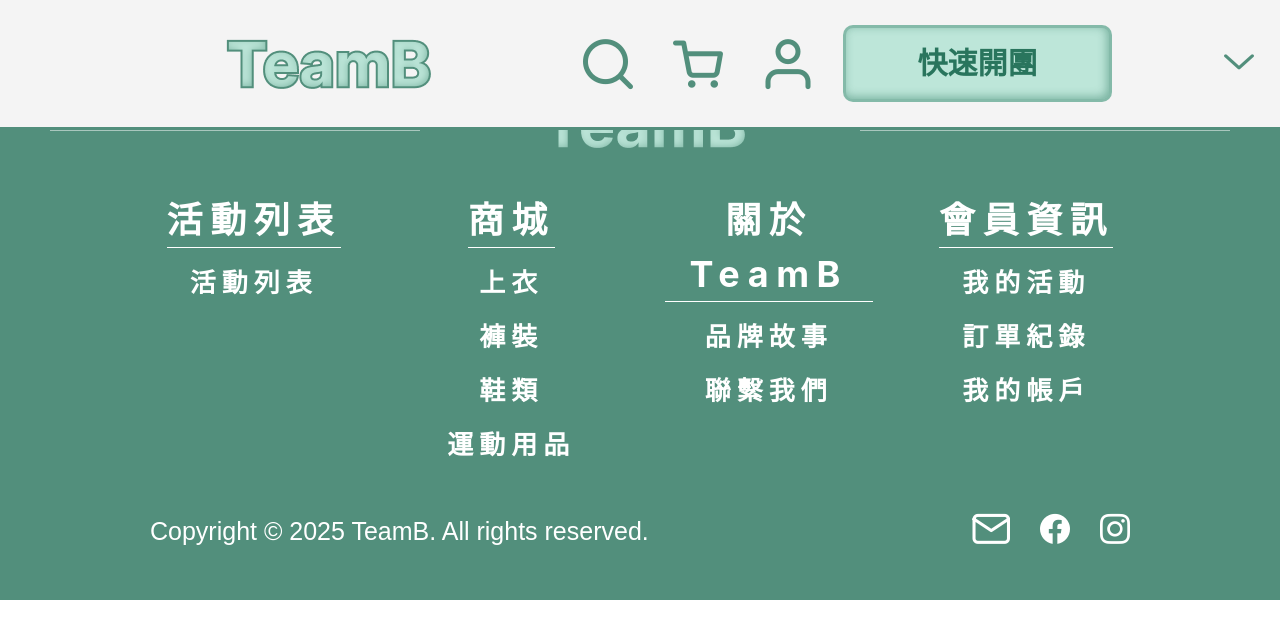
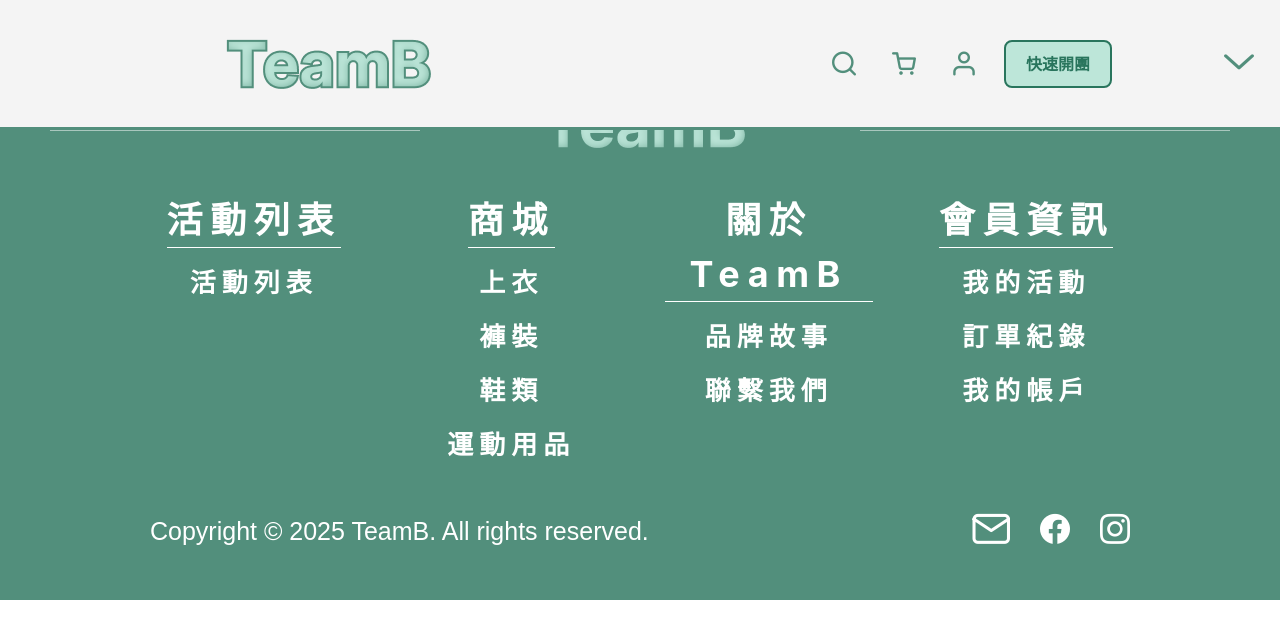
Before and after one commit to zx0938013408/TeamB_next, a Next.js app: page / in a window 1280 px wide. Shown: the top 638 px of the page. Built offline with nearby package versions, Linux system fonts and the light colour scheme.

Commit message:
更新header內 搜尋欄位

```diff
--- a/components/Header.js
+++ b/components/Header.js
@@ -1,13 +1,28 @@
-import { useState } from "react";
+import { useState, useRef, useEffect } from "react";
 import styles from "@/styles/Header.module.css";
 import Navbar from "./Navbar"; // 引入 Navbar 組件
 import Link from "next/link";
 import Image from "next/image";
 import Logo from "../public/src/assets/iconLogo.png";
-// import '../public/TeamB_Icon/style.css';
 
 const Header = () => {
   const [isNavbarOpen, setIsNavbarOpen] = useState(false);
+  const [isSearchOpen, setIsSearchOpen] = useState(false);
+  const searchRef = useRef(null);
+
+  // 🔹 點擊外部時關閉搜尋框
+  useEffect(() => {
+    const handleClickOutside = (event) => {
+      if (searchRef.current && !searchRef.current.contains(event.target)) {
+        setIsSearchOpen(false);
+      }
+    };
+
+    document.addEventListener("mousedown", handleClickOutside);
+    return () => {
+      document.removeEventListener("mousedown", handleClickOutside);
+    };
+  }, []);
 
   return (
     <>
@@ -16,18 +31,28 @@ const Header = () => {
           {/* Logo */}
           <div className={styles.logoContainer}>
             <Link href="#">
-              <Image src={Logo} alt="TeamB Logo" />
+              <Image src={Logo} alt="TeamB Logo"/>
             </Link>
           </div>
 
           {/* 搜尋、購物車、登入按鈕 */}
           <div className={styles.navbarActions}>
-            <div className={styles.searchToggle}>
+            {/* 搜尋按鈕 */}
+            <div
+              className={styles.searchToggle}
+              onClick={() => setIsSearchOpen(!isSearchOpen)}
+            >
               <span className={`icon-Search ${styles.iconSearch}`}></span>
             </div>
-            <div className={styles.searchContainer}>
+
+            {/* 🔹 搜尋欄 (點擊放大鏡才顯示) */}
+            <div
+              ref={searchRef}
+              className={`${styles.searchContainer} ${isSearchOpen ? styles.active : ""}`}
+            >
               <input type="text" placeholder="搜尋關鍵字" className={styles.searchInput} />
             </div>
+
             <Link href="#"><span className={`icon-Cart ${styles.iconCart}`}></span></Link>
             <Link href="#"><span className={`icon-User ${styles.iconUser}`}></span></Link>
             <button className={styles.quickActionBtn}>快速開團</button>
@@ -43,8 +68,6 @@ const Header = () => {
               <span className="icon-Dropdown"></span>
             </button>
           </div>
-
-
         </div>
       </header>
 
--- a/pages/index.js
+++ b/pages/index.js
@@ -11,7 +11,7 @@ export default function Home() {
   return (
     <>
       <Header />
-      {/* <Navbar />
+      {/*
       <Hero />
       <SportsMenu />
       <Activities />
--- a/styles/Header.module.css
+++ b/styles/Header.module.css
@@ -6,13 +6,11 @@
   background: #F4F4F4;
   border-bottom: 3px solid #528F7C;
   display: flex;
-  flex-direction: column;
   justify-content: center;
   align-items: center;
-  position: fixed; /* 確保它是固定在最上方 */
+  position: fixed;
   top: 0;
   left: 0;
-  width: 100%;
   z-index: 1000;
 }
 
@@ -40,79 +38,86 @@
   gap: 20px;
 }
 
-/* 搜尋列 */
+/* 🔹 搜尋欄 (預設隱藏，避免 display: none) */
 .searchContainer {
-  display: flex;
-  align-items: center;
-  overflow: hidden;
-  transition: width 0.3s ease-in-out;
-  margin-right:-20px; /* 確保與購物車、登入 icon 間距相等 */
+  opacity: 0;
+  display: none;
+  width: 200px;
+  height: 40px;
+  border-radius: 8px;
+  background: white;
+  border: 2px solid #29755D;
+  padding: 5px 10px;
+  transform: scale(0.8);
+  transition: opacity 0.3s ease-in-out, visibility 0.3s ease-in-out, transform 0.3s ease-in-out;
 }
 
+/* 🔹 當 active 類別存在時，顯示搜尋框 */
 .searchContainer.active {
-  width: 0;
-  height:70px;
-  border-radius: 8px;
-  border: 3px solid #29755D;
-  background: white;
-  width: 200px;
-  margin-right: 10px;
+  opacity: 1;
+  display: flex;
+  transform: scale(1);
 }
 
+/* 搜尋輸入框 */
 .searchInput {
   flex: 1;
   border: none;
   outline: none;
-  font-size: 20px;
-  color: #8F8F8F;
-  display: none; /* 預設隱藏 */
+  font-size: 16px;
+  color: #333;
 }
 
-.searchContainer.active .searchInput {
-  display: block; /* 展開後顯示輸入框 */
+/* 搜尋按鈕 */
+.searchToggle {
+  display: flex;
+  justify-content: center;
+  align-items: center;
+  width: 40px;
+  height: 40px;
+  border-radius: 50%;
+  cursor: pointer;
+  font-size: 18px;
+  color: #528F7C;
+  transition: background 0.3s;
 }
 
+.searchToggle:hover {
+  background: rgba(82, 143, 124, 0.2);
+}
 
 /* 購物車、登入圖示 */
 .iconSearch,
 .iconCart,
 .iconUser {
-  width: 70px;
-  height: 70px;
+  width: 40px;
+  height: 40px;
   display: flex;
   justify-content: center;
   align-items: center;
-  color: #528f7c;
-  font-size: 50px;
+  color: #528F7C;
+  font-size: 24px;
 }
 
 /* 快速開團按鈕 */
 .quickActionBtn {
-  width: 269px;
-  padding: 13px 40px;
+  padding: 10px 20px;
   background: #BDE6D9;
-  box-shadow: -2px -2px 10px rgba(41, 117, 93, 0.46) inset;
-  border-radius: 10px;
-  border: 3px solid rgba(41, 117, 93, 0.39);
-  font-size: 30px;
-  font-weight: 700;
+  border: 2px solid #29755D;
+  border-radius: 8px;
+  font-size: 16px;
+  font-weight: bold;
   color: #29755D;
-  text-align: center;
   cursor: pointer;
-}
-.quickActionBtn:hover {
-  font-size: 32px;
+  transition: all 0.3s ease;
 }
 
-/* 漢堡選單 */
-.menuToggle {
-  width: 27px;
-  height: 15px;
-  background: #7AAA9B;
-  border: 1px solid #7AAA9B;
-  transform: rotate(-3deg);
+.quickActionBtn:hover {
+  background: #A8D5C5;
+  font-size: 18px;
 }
 
+/* ************** Header 內的按鈕 **************** */
 /* Header 內的按鈕 */
 .navbarToggle {
   position: absolute;
```
Lines whose indentation alone changed are shown as unchanged.
